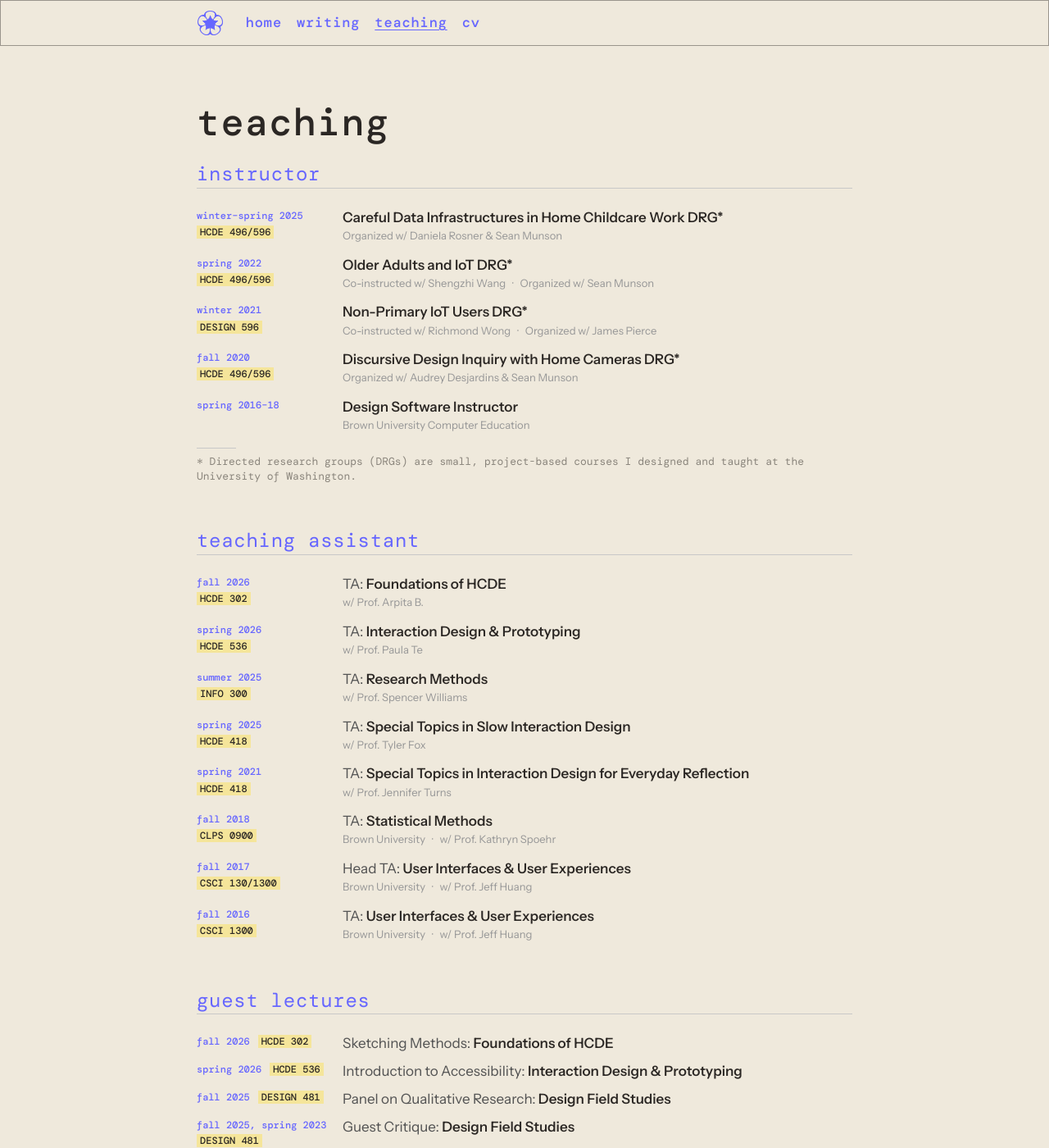
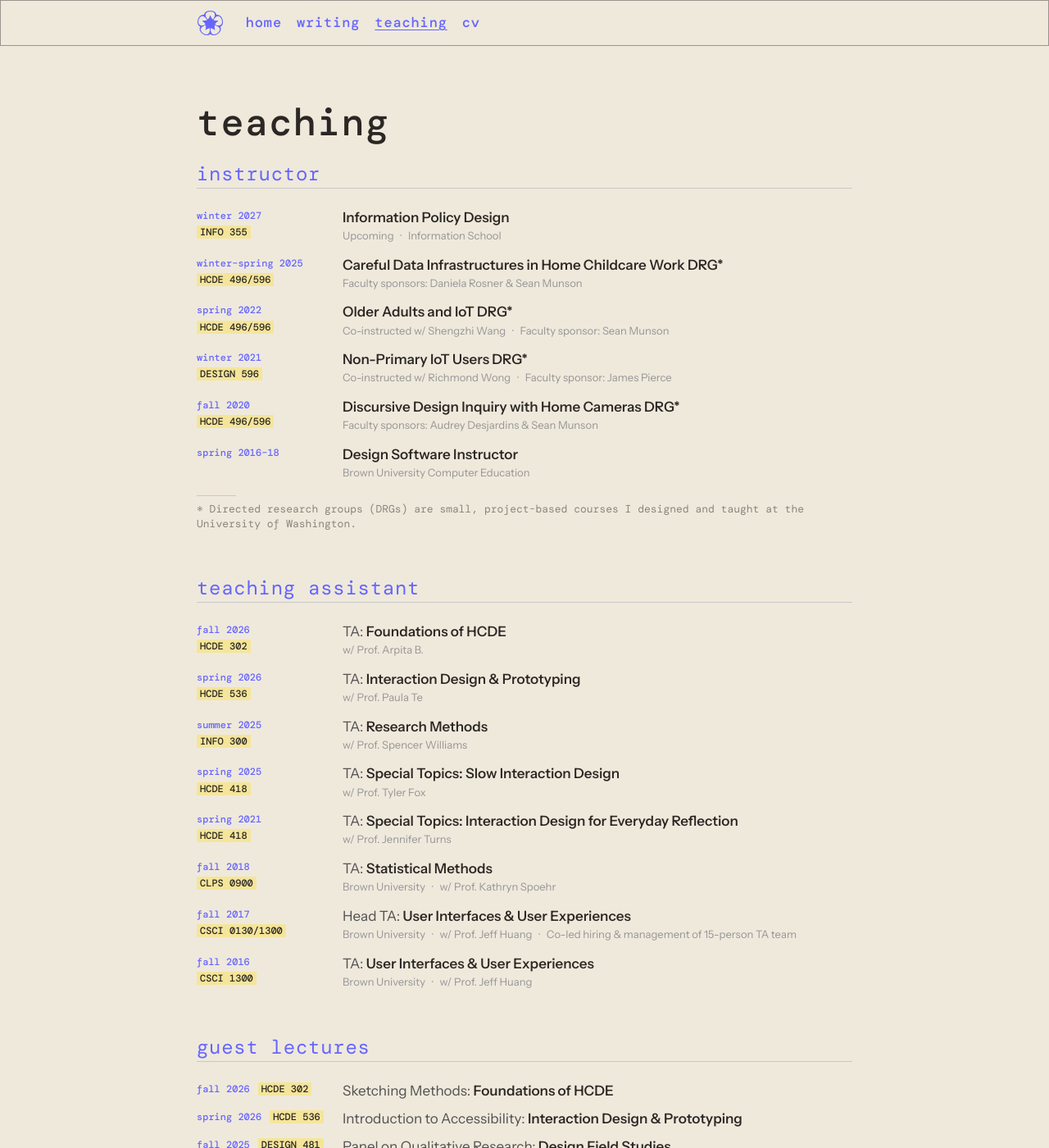
Before and after one commit to neillytan/neillytan.github.io, a Jekyll site: the page built from teaching.html, in a window 1280 px wide and 1400 px high. Shown: the whole window at 82% size. Built offline with Jekyll 4.4.1, drawn with Linux system fonts in a browser that asks for light colours; some web fonts are replaced.

Commit message:
Teaching: add INFO 355 (winter 2027), faculty sponsors, Head TA detail, CSCI 0130/1300; update CV
Co-Authored-By: Claude Opus 5.5 <noreply@anthropic.com>

```diff
--- a/_data/teaching.yml
+++ b/_data/teaching.yml
@@ -10,22 +10,26 @@
 - section: Instructor
   footnote: "* Directed research groups (DRGs) are small, project-based courses I designed and taught at the University of Washington."
   items:
+    - term: winter 2027
+      title: Information Policy Design
+      code: INFO 355
+      meta: Upcoming · Information School
     - term: winter–spring 2025
       title: Careful Data Infrastructures in Home Childcare Work DRG*
       code: HCDE 496/596
-      meta: Organized w/ Daniela Rosner & Sean Munson
+      meta: "Faculty sponsors: Daniela Rosner & Sean Munson"
     - term: spring 2022
       title: Older Adults and IoT DRG*
       code: HCDE 496/596
-      meta: Co-instructed w/ Shengzhi Wang · Organized w/ Sean Munson
+      meta: "Co-instructed w/ Shengzhi Wang · Faculty sponsor: Sean Munson"
     - term: winter 2021
       title: Non-Primary IoT Users DRG*
       code: DESIGN 596
-      meta: Co-instructed w/ Richmond Wong · Organized w/ James Pierce
+      meta: "Co-instructed w/ Richmond Wong · Faculty sponsor: James Pierce"
     - term: fall 2020
       title: Discursive Design Inquiry with Home Cameras DRG*
       code: HCDE 496/596
-      meta: Organized w/ Audrey Desjardins & Sean Munson
+      meta: "Faculty sponsors: Audrey Desjardins & Sean Munson"
     - term: spring 2016–18
       title: Design Software Instructor
       meta: Brown University Computer Education
@@ -49,12 +53,12 @@
       meta: w/ Prof. Spencer Williams
     - term: spring 2025
       role: TA
-      title: Special Topics in Slow Interaction Design
+      title: "Special Topics: Slow Interaction Design"
       code: HCDE 418
       meta: w/ Prof. Tyler Fox
     - term: spring 2021
       role: TA
-      title: Special Topics in Interaction Design for Everyday Reflection
+      title: "Special Topics: Interaction Design for Everyday Reflection"
       code: HCDE 418
       meta: w/ Prof. Jennifer Turns
     - term: fall 2018
@@ -65,8 +69,8 @@
     - term: fall 2017
       role: Head TA
       title: User Interfaces & User Experiences
-      code: CSCI 130/1300
-      meta: Brown University · w/ Prof. Jeff Huang
+      code: CSCI 0130/1300
+      meta: Brown University · w/ Prof. Jeff Huang · Co-led hiring & management of 15-person TA team
     - term: fall 2016
       role: TA
       title: User Interfaces & User Experiences
```
Also changed, not shown: 1 other file.
